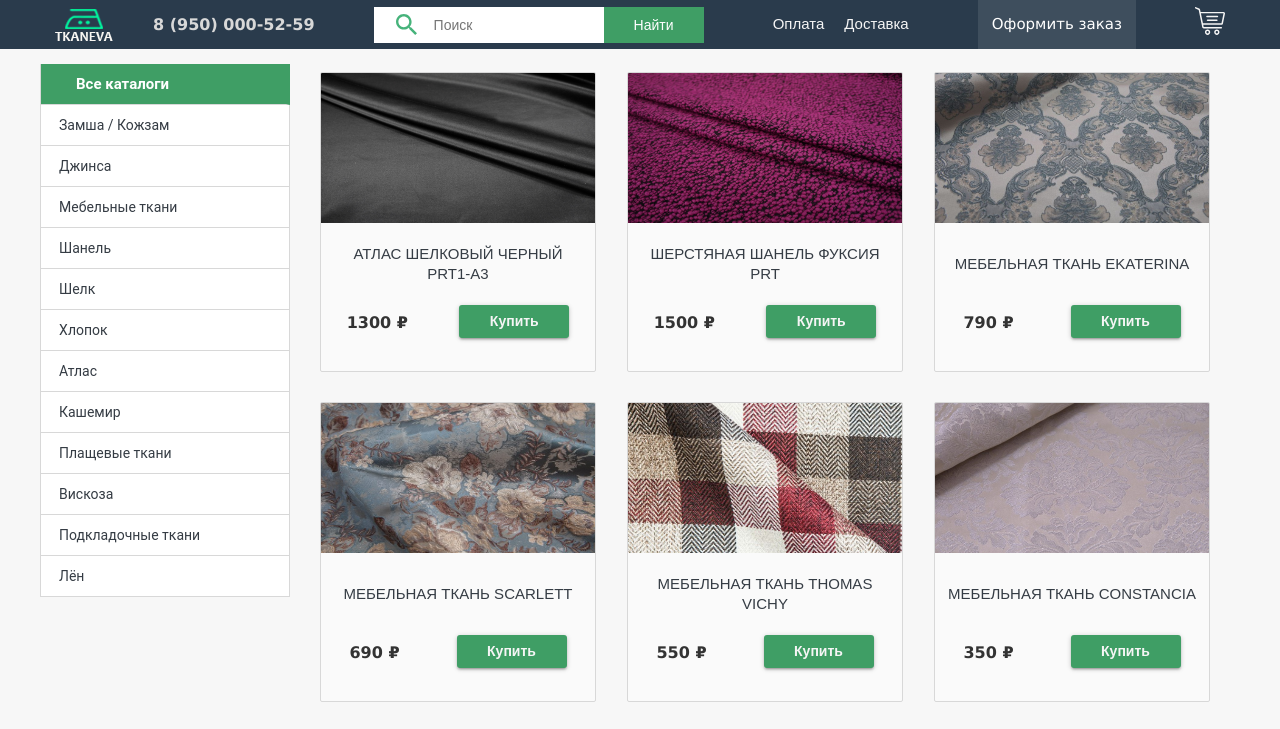
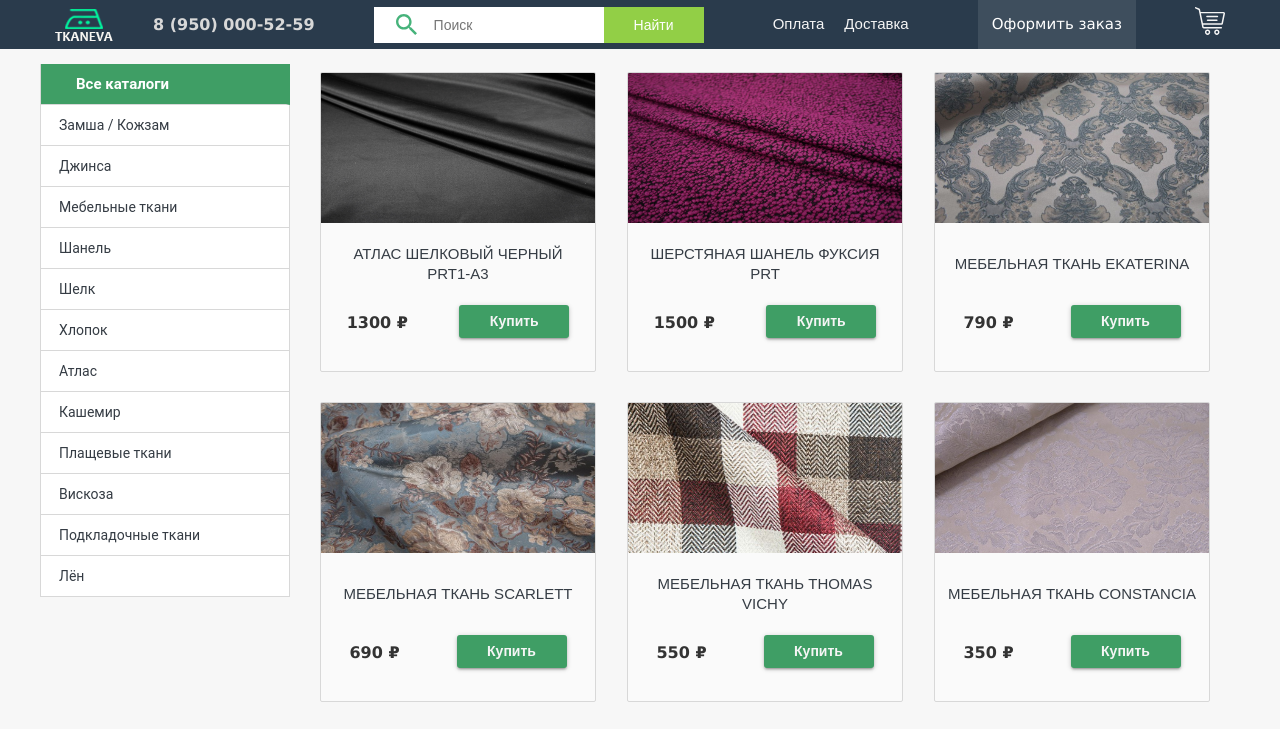
Before and after one commit to frezebloom/maket, a website: page dist/index.html in a window 1280 px wide. Shown: the top 729 px of the page. Drawn offline with Linux system fonts and the light colour scheme.

Commit message:
fixed style

```diff
--- a/dev/scss/components/_header.scss
+++ b/dev/scss/components/_header.scss
@@ -84,7 +84,7 @@
       cursor: pointer;
       font-weight: 500;
       font-size: 14px;
-      background: #3f9e65;
+      background: #92cf46;
       color: $whiteColor;
       transition: 0.3s ease-out;
     }
```
Also changed, not shown: dist/css/style.css.
